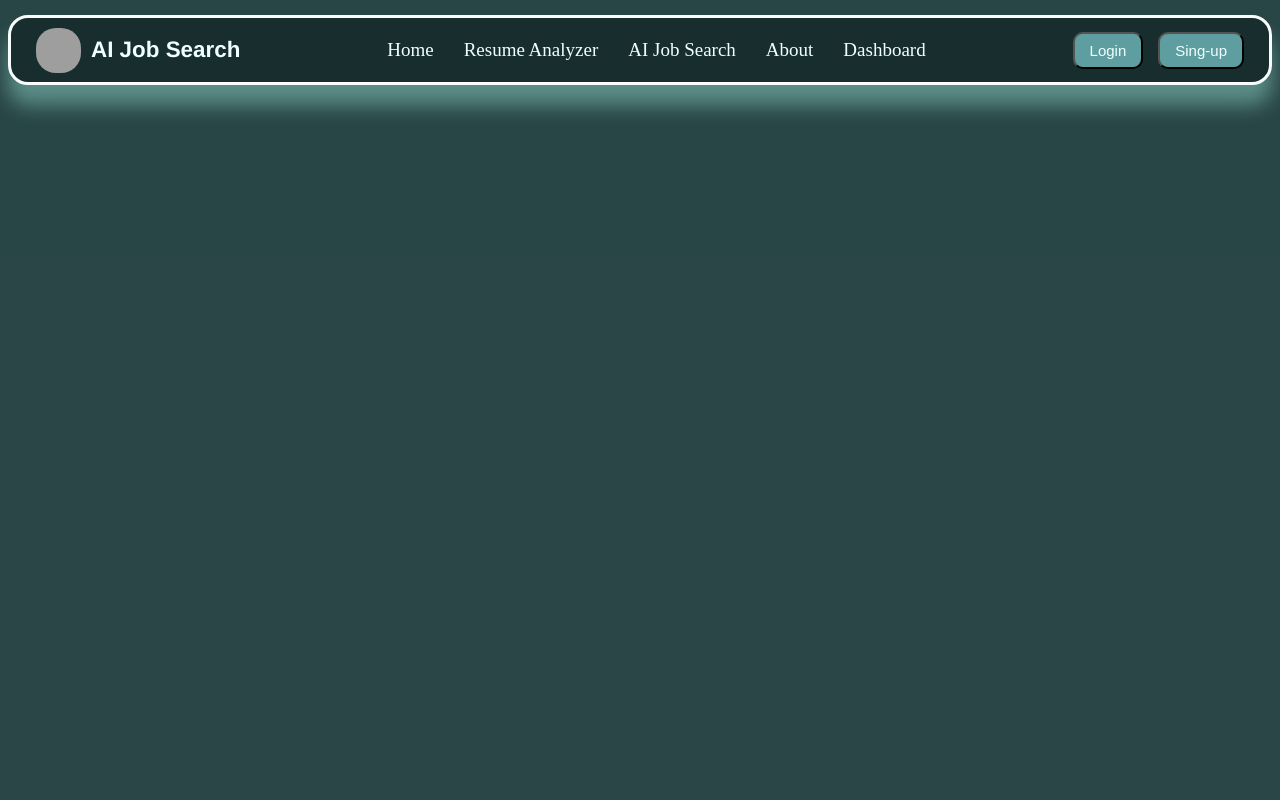
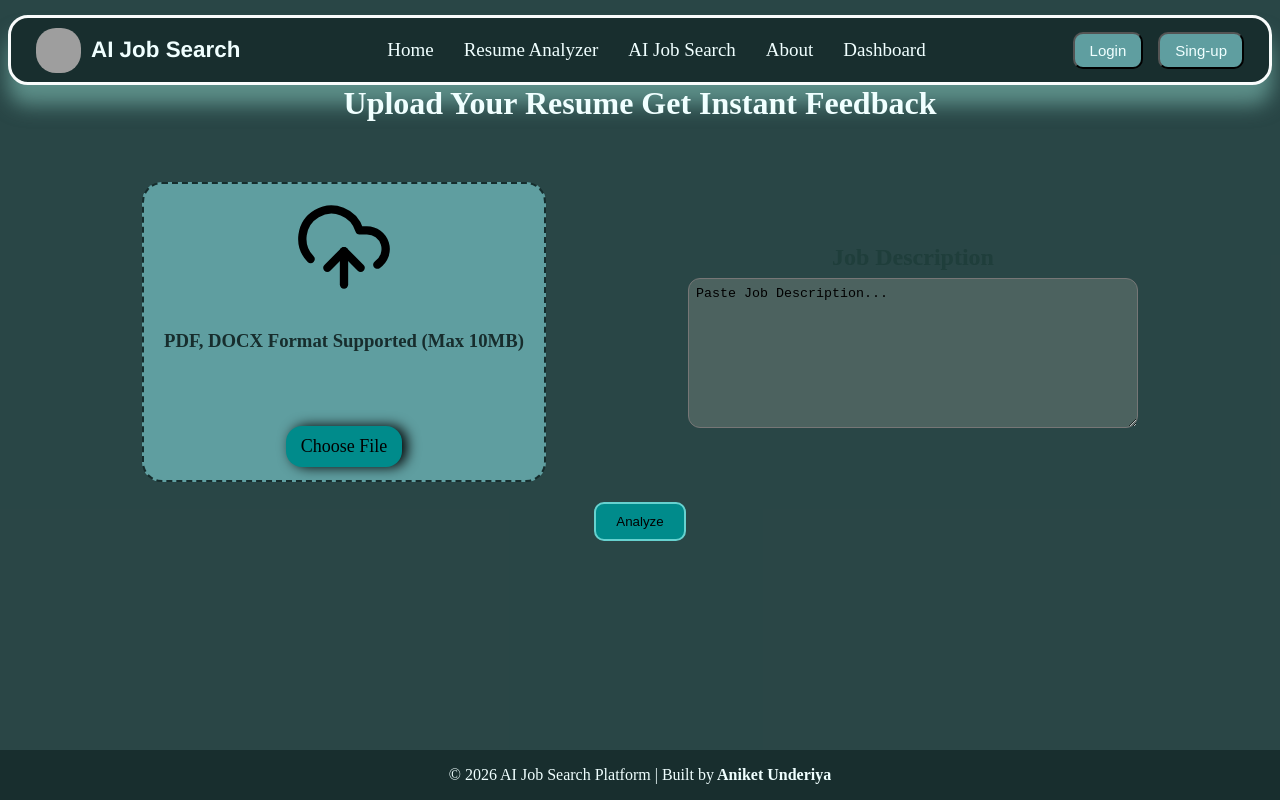
Before and after one commit to underiya-ai/Automate_job_search_platform, a React app in the folder frontend/: page /resume in a window 1280 px wide. Built offline with nearby package versions, Linux system fonts and the light colour scheme; grey boxes are pictures that could not be loaded; the HTML template or start-up script is replaced by a standard one.

Commit message:
update resume analyzer frontend

```diff
--- a/frontend/package.json
+++ b/frontend/package.json
@@ -10,6 +10,7 @@
     "preview": "vite preview"
   },
   "dependencies": {
+    "lucide-react": "^1.28.0",
     "react": "^19.2.7",
     "react-dom": "^19.2.7",
     "react-router-dom": "^7.18.2",
--- a/frontend/src/components/Lastbutton.jsx
+++ b/frontend/src/components/Lastbutton.jsx
@@ -3,14 +3,14 @@ import React from 'react'
 const Lastbutton = () => {
   return (
     <div>
-        <div>
+        <div className="last-container">
                 <div className="footer">
                        <p>
                         © 2026 AI Job Search Platform | Built by
                         <strong> Aniket Underiya</strong>
                     </p>
                 </div>
-            </div>
+             </div>
     </div>
   )
 }
--- a/frontend/src/index.css
+++ b/frontend/src/index.css
@@ -335,3 +335,124 @@ box-shadow:0 0 20px 10px rgba(134,198,188,.86);
 .footer p{
   color: azure;
 }
+
+
+/* Resume analuzer page ka css */
+
+
+.resume-container{
+  width: 100%;
+  height: 100vh;
+
+
+}
+
+.resume-header{
+  width: 100%;
+
+  display: flex;
+  justify-content: center;
+  align-items: center;
+  text-align: center;
+  flex-wrap: wrap;
+
+}
+.resume-header h1{
+  color: azure;
+}
+
+.resume-upload{
+  width: 100%;
+
+
+  margin-top: 20px;
+  display: flex;
+  flex-wrap: wrap;
+  justify-content: space-evenly;
+}
+
+.upload-file{
+background-color: cadetblue;
+min-width: 400px;
+height: 300px;
+margin-top: 40px;
+border-radius: 20px;
+border: 2px rgb(22, 45, 45) dashed ;
+display: flex;
+flex-direction: column;
+justify-content: center;
+align-items: center;
+}
+
+.job-desc-container{
+
+  margin-top: 40px;
+  min-width: 450px;
+  display: flex;
+  flex-direction: column;
+  justify-content: center;
+  align-items: center;
+
+
+}
+.job-desc-container h2{
+  padding: 7px;
+  color: rgb(31, 62, 59);
+}
+
+.job-desc-input{
+  width: 100%;
+  height: 150px;
+  border-radius: 12px;
+  background-color: rgba(107, 126, 119, 0.523);
+  color: rgb(249, 248, 248);
+}
+textarea {
+ color: black;
+}
+::placeholder{
+  color: black;
+  padding: 7px;
+}
+
+.uploadbtn{
+  background-color: darkcyan;
+  padding: 10px 15px;
+  font-size: 18px;
+  margin-top: 50px;
+  border-radius: 16px;
+  box-shadow: 5px 0px 13px 0px black;
+}
+
+.text-container{
+  padding: 20px;
+  height: 70px;
+  display: flex;
+  justify-content: center;
+  align-items: center;
+  margin-top: 5px;
+  text-align: center;
+  flex-wrap: wrap;
+
+}
+.text-container h3{
+ color: rgb(23, 45, 45);
+}
+
+.analyze-btn{
+
+  display: flex;
+  justify-content: center;
+  align-items: center;
+  padding: 20px;
+
+}
+
+
+.analyze-btn button{
+  background-color: darkcyan;
+  padding: 10px 20px;
+  border-radius: 10px;
+  border: 2px solid rgb(102, 209, 207);
+
+}
--- a/frontend/src/pages/ResumeAnalyzer.jsx
+++ b/frontend/src/pages/ResumeAnalyzer.jsx
@@ -1,16 +1,210 @@
-import React from 'react'
-import Navbar from '../components/Navbar'
+import React, { useState, useRef } from "react";
+import ResumeResult from "./ResumeResult";
+import Navbar from "../components/Navbar";
+import { CloudUpload } from "lucide-react";
+import Lastbutton from "../components/Lastbutton";
 
-const ResumeAnalyzer = () => {
+const API_BASE_URL = "http://localhost:8000";
+
+function ResumeAnalyzer() {
+
+  // States
+  const [file, setFile] = useState(null);
+  const [jobDescription, setJobDescription] = useState("");
+  const [loading, setLoading] = useState(false);
+  const [error, setError] = useState("");
+  const [result, setResult] = useState(null);
+
+  // File Input Ref
+  const inputRef = useRef(null);
+
+  // Select Resume
+  function handleFileChange(event) {
+
+    const selectedFile = event.target.files[0];
+
+    if (selectedFile) {
+      setFile(selectedFile);
+      setError("");
+    }
+
+  }
+
+  // Analyze Resume
+  async function handleAnalyze() {
+
+    if (!file) {
+      setError("Please choose a resume.");
+      return;
+    }
+
+    if (jobDescription.trim() === "") {
+      setError("Please enter job description.");
+      return;
+    }
+
+    setLoading(true);
+    setError("");
+    setResult(null);
+
+    const formData = new FormData();
+
+    formData.append("file", file);
+    formData.append("job_description", jobDescription);
+
+    try {
+
+      const response = await fetch(
+        `${API_BASE_URL}/resume/upload`,
+        {
+          method: "POST",
+          body: formData,
+        }
+      );
+
+      if (!response.ok) {
+        throw new Error("Server Error");
+      }
+
+      const data = await response.json();
+
+      setResult(data);
+
+    } catch (error) {
+
+      setError(error.message);
+
+    } finally {
+
+      setLoading(false);
+
+    }
+
+  }
+
+  // Reset
+  function handleReset() {
+
+    setFile(null);
+    setJobDescription("");
+    setError("");
+    setResult(null);
+
+    inputRef.current.value = "";
+
+  }
+
+  // Show Result Page
+  if (result) {
+    return (
+      <ResumeResult
+        data={result}
+        fileName={file?.name}
+        onReset={handleReset}
+      />
+    );
+  }
+
   return (
-    <div className='Resume-container'>
+    <div className="resume-middle">
 
-         <div className='nav-container'>
+      <div className="resume-container">
+
+          <div className='nav-container'>
                   <Navbar/>
+          </div>
+
+
+        {/* Heading */}
+        <div className="resume-header">
+          <h1>Upload Your Resume Get Instant Feedback</h1>
+        </div>
+
+        {/* Upload Section */}
+        <div className="resume-upload">
+
+          {/* Resume Upload */}
+          <div className="upload-file">
+
+            <div className="icon">
+            <CloudUpload size={100} />
             </div>
 
+            <div className="text-container">
+              <h3>
+                {file
+                  ? file.name
+                  : "PDF, DOCX Format Supported (Max 10MB)"}
+              </h3>
+            </div>
+
+            <input
+              ref={inputRef}
+              id="resume-file-input"
+              type="file"
+              accept=".pdf,.doc,.docx"
+              hidden
+              onChange={handleFileChange}
+            />
+
+            <label
+              htmlFor="resume-file-input"
+              className="uploadbtn"
+            >
+              Choose File
+            </label>
+
+          </div>
+
+          {/* Job Description */}
+          <div className="job-desc-container">
+
+            <h2>Job Description</h2>
+
+            <textarea
+              className="job-desc-input"
+              placeholder="Paste Job Description..."
+              value={jobDescription}
+              onChange={(event) =>
+                setJobDescription(event.target.value)
+              }
+            />
+
+          </div>
+
+        </div>
+
+        {/* Error */}
+        {error && (
+          <div className="text-container">
+            <h3 className="error-text">{error}</h3>
+          </div>
+        )}
+
+        {/* Analyze Button */}
+        <div className="analyze-btn">
+          <button
+            onClick={handleAnalyze}
+            disabled={loading}
+          >
+            {loading ? "Analyzing..." : "Analyze"}
+          </button>
+        </div>
+
+      </div>
+
+        <div className="footer">
+          <div className="last-container">
+                <div className="footer">
+                       <p>
+                        © 2026 AI Job Search Platform | Built by
+                        <strong> Aniket Underiya</strong>
+                    </p>
+                </div>
+             </div>
+        </div>
     </div>
-  )
+  );
 }
 
-export default ResumeAnalyzer
+export default ResumeAnalyzer;
--- /dev/null
+++ b/frontend/src/pages/ResumeResult.jsx
@@ -0,0 +1,141 @@
+import React from "react";
+
+const TagList = ({ items, type }) => {
+  if (!items || items.length === 0) {
+    return <p className="empty-text">Kuch nahi mila.</p>;
+  }
+  return (
+    <div className="tag-list">
+      {items.map((item, i) => (
+        <span key={i} className={type === "good" ? "tag-good" : "tag-bad"}>
+          {item}
+        </span>
+      ))}
+    </div>
+  );
+};
+
+const BulletList = ({ items }) => {
+  if (!items || items.length === 0) {
+    return <p className="empty-text">There is noting to extract.</p>;
+  }
+  return (
+    <ul className="bullet-list">
+      {items.map((item, i) => (
+        <li key={i}>{item}</li>
+      ))}
+    </ul>
+  );
+};
+
+const ResumeResult = ({ data, fileName, onReset }) => {
+  const {
+    ats_score,
+    job_match_percentage,
+    matching_skills,
+    missing_skills,
+    strengths,
+    weaknesses,
+    improvement_suggestions,
+    keyword_analysis,
+    experience_match,
+    education_match,
+    projects_feedback,
+    resume_summary,
+    final_recommendation,
+  } = data;
+
+  return (
+    <div className="result-middle">
+      <div className="result-container">
+        <div className="result-header">
+          <h1>Resume Analysis Report</h1>
+          {fileName && <p className="result-filename">{fileName}</p>}
+          <div className="analyze-btn">
+            <button onClick={onReset}>Analyze Another Resume</button>
+          </div>
+        </div>
+
+        <div className="score-row">
+          <div className="score-box">
+            <h2>{ats_score}%</h2>
+            <p>ATS Score</p>
+          </div>
+          <div className="score-box">
+            <h2>{job_match_percentage}%</h2>
+            <p>Job Match</p>
+          </div>
+        </div>
+
+        {resume_summary && (
+          <div className="result-card">
+            <h3>Resume Summary</h3>
+            <p>{resume_summary}</p>
+          </div>
+        )}
+
+        <div className="result-grid">
+          <div className="result-card">
+            <h3>Matching Skills</h3>
+            <TagList items={matching_skills} type="good" />
+          </div>
+          <div className="result-card">
+            <h3>Missing Skills</h3>
+            <TagList items={missing_skills} type="bad" />
+          </div>
+        </div>
+
+        <div className="result-grid">
+          <div className="result-card">
+            <h3>Strengths</h3>
+            <BulletList items={strengths} />
+          </div>
+          <div className="result-card">
+            <h3>Weaknesses</h3>
+            <BulletList items={weaknesses} />
+          </div>
+        </div>
+
+        <div className="result-card">
+          <h3>Improvement Suggestions</h3>
+          <BulletList items={improvement_suggestions} />
+        </div>
+
+        <div className="result-grid">
+          <div className="result-card">
+            <h3>Matched Keywords</h3>
+            <TagList items={keyword_analysis?.matched_keywords} type="good" />
+          </div>
+          <div className="result-card">
+            <h3>Missing Keywords</h3>
+            <TagList items={keyword_analysis?.missing_keywords} type="bad" />
+          </div>
+        </div>
+
+        <div className="result-grid-three">
+          <div className="result-card">
+            <h3>Experience Match</h3>
+            <p>{experience_match || "—"}</p>
+          </div>
+          <div className="result-card">
+            <h3>Education Match</h3>
+            <p>{education_match || "—"}</p>
+          </div>
+          <div className="result-card">
+            <h3>Projects Feedback</h3>
+            <p>{projects_feedback || "—"}</p>
+          </div>
+        </div>
+
+        {final_recommendation && (
+          <div className="result-card highlight-card">
+            <h3>Final Recommendation</h3>
+            <p>{final_recommendation}</p>
+          </div>
+        )}
+      </div>
+    </div>
+  );
+};
+
+export default ResumeResult;
```
Also changed, not shown: 1 other file (tests, documents, lock files or other folders).
